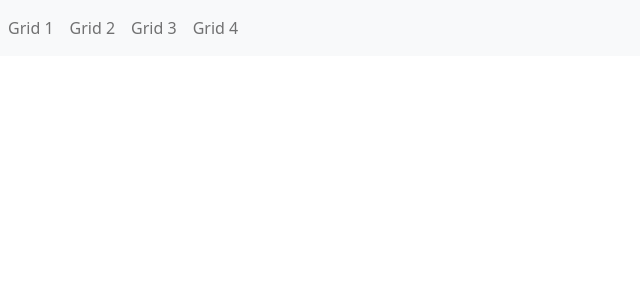
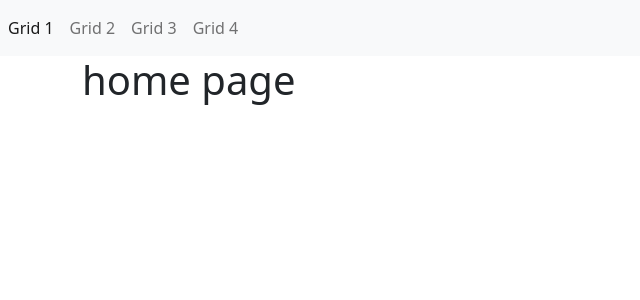
Before and after one commit to mfoyedele/data_grid, an Angular app: page / in a window 1280 px wide. Shown: the top 300 px of the page, without its empty margins (0-640 px from the left). Built offline with nearby package versions, Linux system fonts and the light colour scheme.

Commit message:
Update app component

```diff
--- a/src/app/app-routing.module.ts
+++ b/src/app/app-routing.module.ts
@@ -4,7 +4,7 @@ import { Routes, RouterModule } from '@angular/router';
 import { PagingComponent, SortingComponent, FilteringComponent, EditingComponent } from './home';
 
 const routes: Routes = [
-    { path: 'grid/paging', component: PagingComponent },
+    { path: '', component: PagingComponent },
     { path: 'grid/sorting', component: SortingComponent },
     { path: 'grid/filtering', component: FilteringComponent },
     { path: 'grid/editing', component: EditingComponent },
--- a/src/app/app.component.html
+++ b/src/app/app.component.html
@@ -6,17 +6,23 @@
     <div class="collapse navbar-collapse" id="navbarNav">
       <ul class="navbar-nav">
         <li class="nav-item">
-          <a class="nav-link" routerLink="/grid1" routerLinkActive="active">Grid 1</a>
+          <a class="nav-link" routerLink="/" routerLinkActive="active">Grid 1</a>
         </li>
         <li class="nav-item">
-          <a class="nav-link" routerLink="/grid2" routerLinkActive="active">Grid 2</a>
+          <a class="nav-link" routerLink="/grid/sorting" routerLinkActive="active">Grid 2</a>
         </li>
         <li class="nav-item">
-          <a class="nav-link" routerLink="/grid3" routerLinkActive="active">Grid 3</a>
+          <a class="nav-link" routerLink="/grid/filtering" routerLinkActive="active">Grid 3</a>
         </li>
         <li class="nav-item">
-          <a class="nav-link" routerLink="/grid3" routerLinkActive="active">Grid 4</a>
+          <a class="nav-link" routerLink="/grid/editing" routerLinkActive="active">Grid 4</a>
         </li>
       </ul>
     </div>
   </nav>
+
+
+<!-- main app container -->
+<div class="container">
+  <router-outlet></router-outlet>
+</div>
```
